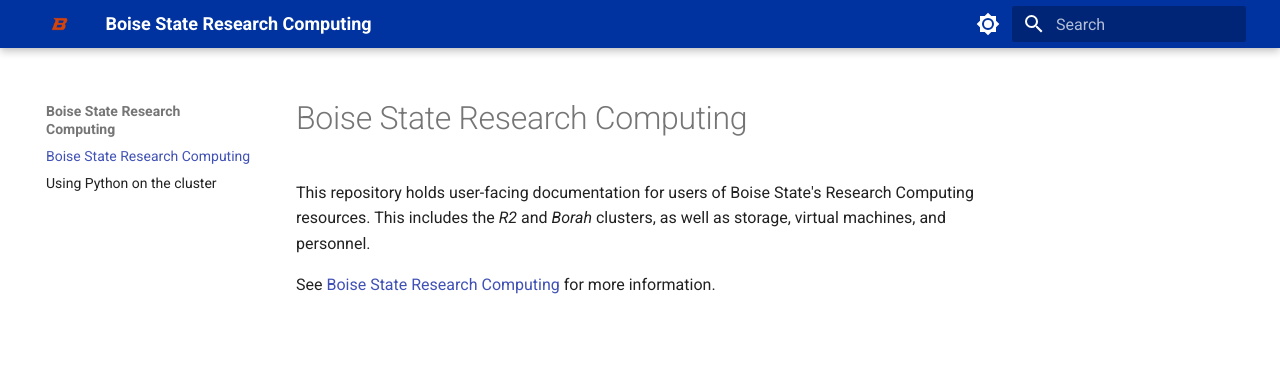
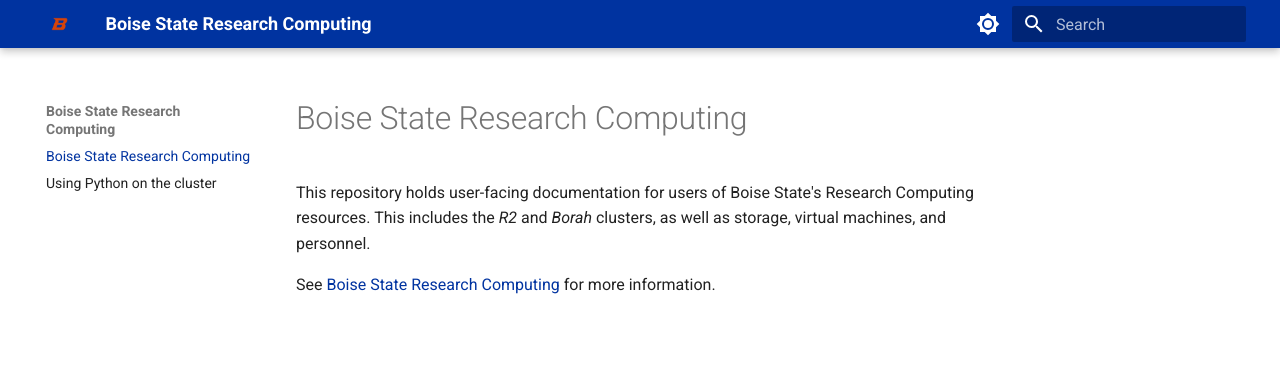
Before and after one commit to bsurc/docs, an MkDocs documentation site: the page built from docs/index.md, in a window 1280 px wide. Shown: the top 383 px of the page. Built offline with MkDocs 1.6.1 and Material for MkDocs 9.7.7, drawn with Linux system fonts in a browser that asks for light colours.

Commit message:
Modify default and slate instead of making whole new scheme

```diff
--- a/docs/stylesheets/extra.css
+++ b/docs/stylesheets/extra.css
@@ -1,5 +1,10 @@
-[data-md-color-scheme="bsu"] {
+[data-md-color-scheme="default"] {
   --md-primary-fg-color:        #0033A0;
   --md-primary-fg-color--light: #0033A0;
   --md-primary-fg-color--dark:  #0033A0;
 }
+[data-md-color-scheme="slate"] {
+  --md-primary-fg-color:        #0033A0;
+  --md-primary-fg-color--light: #0033A0;
+  --md-primary-fg-color--dark:  #0033A0;
+}
--- a/mkdocs.yml
+++ b/mkdocs.yml
@@ -7,12 +7,12 @@ theme:
   favicon: images/boisestate-B-1color-orange-rgb.png
   palette:
   - media: "(prefers-color-scheme: light)"
-    scheme: bsu
+    scheme: default
     toggle:
       icon: material/brightness-7
       name: Switch to dark mode
   - media: "(prefers-color-scheme: dark)"
-    scheme: bsu
+    scheme: slate
     toggle:
       icon: material/brightness-4
       name: Switch to light mode
```
